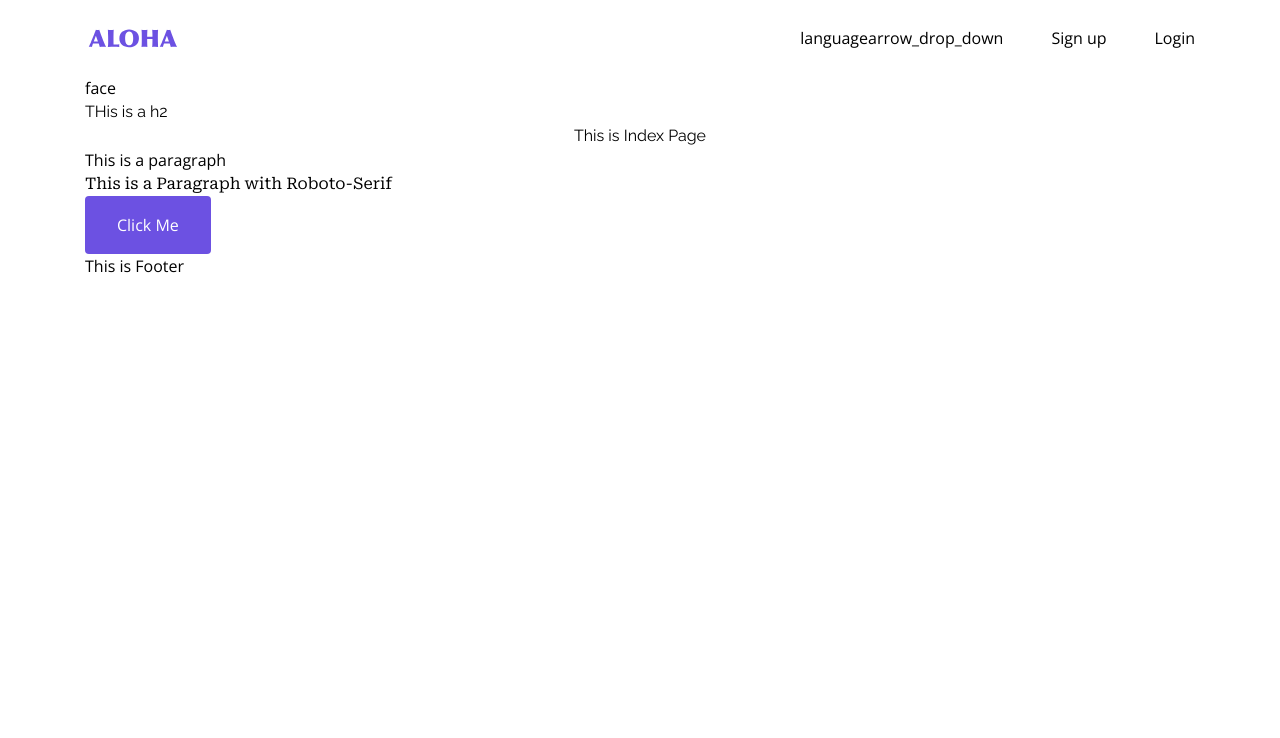
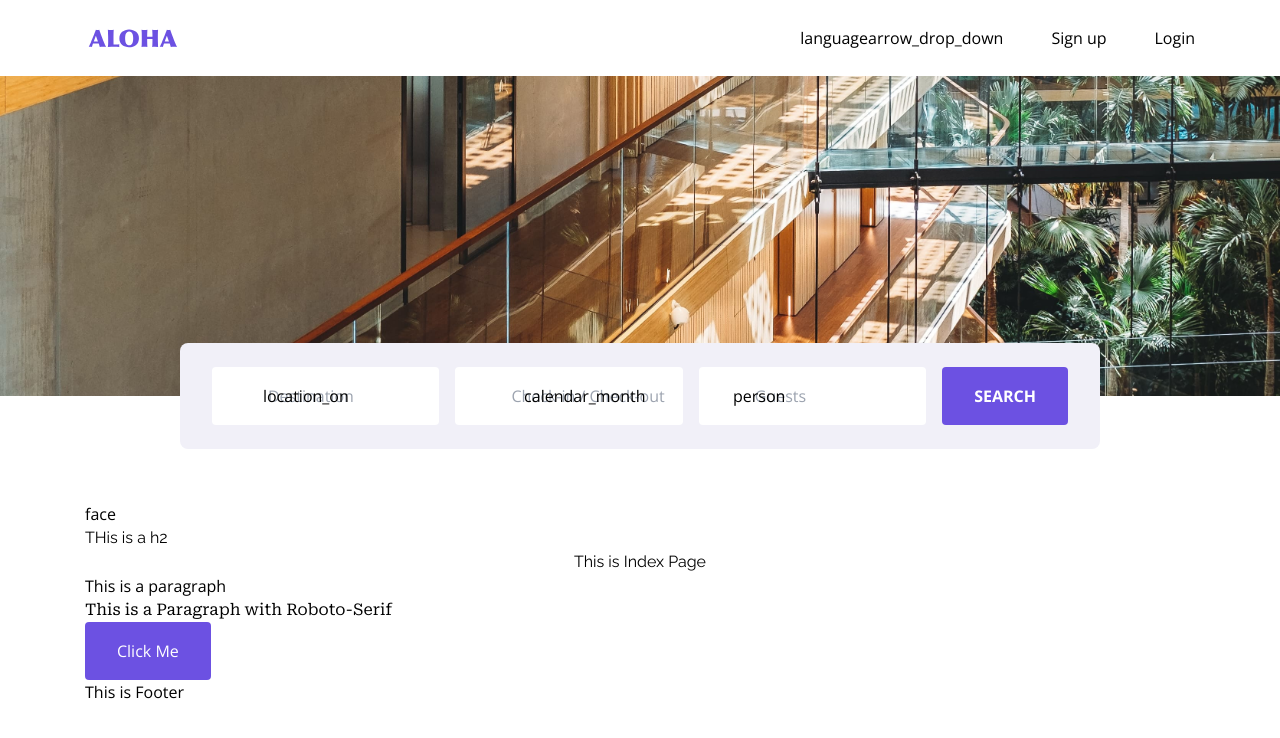
Before and after one commit to Landy510/Booking-website, a React app: page / in a window 1280 px wide. Shown: the top 738 px of the page. Built offline with nearby package versions, Linux system fonts and the light colour scheme; the HTML template or start-up script is replaced by a standard one.

Commit message:
feat: add SearchBar and Banner in Index page

```diff
--- a/src/features/pages/Index/Index.tsx
+++ b/src/features/pages/Index/Index.tsx
@@ -1,5 +1,11 @@
+import Banner from './components/Banner/Banner';
+import SearchBar from './components/SearchBar/SearchBar';
+
 function Index() {
   return (
+    <div>
+      <Banner />
+      <SearchBar />
       <div className="container">
         <span className="material-icons md-24">face</span>
         <h2>THis is a h2</h2>
@@ -8,6 +14,7 @@ function Index() {
         <p className="font-Roboto-Serif">This is a Paragraph with Roboto-Serif</p>
         <button type="button" className="btn-purple">Click Me</button>
       </div>
+    </div>
   );
 }
 
--- /dev/null
+++ b/src/features/pages/Index/components/Banner/Banner.tsx
@@ -0,0 +1,18 @@
+import indexBannerImgUrl from '@/assets/images/index-banner.jpg';
+
+function Banner() {
+  return (
+    <div>
+      <ul className="h-[320px]">
+        <li
+          className="h-full bg-center bg-cover"
+          style={{
+            backgroundImage: `url(${indexBannerImgUrl})`,
+          }}
+        />
+      </ul>
+    </div>
+  );
+}
+
+export default Banner;
--- /dev/null
+++ b/src/features/pages/Index/components/SearchBar/SearchBar.tsx
@@ -0,0 +1,59 @@
+import { FormEvent } from 'react';
+
+function SearchBar() {
+  function handleSubmitEvt(e: FormEvent<HTMLFormElement>) {
+    e.preventDefault();
+  }
+  return (
+    <div className="mx-auto -translate-y-1/2 flex justify-center">
+      <form
+        className="max-w-[57.5rem] w-full bg-purpleLight rounded-[0.5rem] p-[1.5rem] flex flex-col lg:flex-row shrink-0"
+        onSubmit={handleSubmitEvt}
+      >
+        <div className="px-[0.5rem] grow relative">
+          <span className="material-symbols-outlined absolute left-[1rem] top-1/2 translate-x-1/2 -translate-y-1/2">
+            location_on
+          </span>
+          <input
+            type="text"
+            placeholder="Destination"
+            className="w-full h-full pl-[3.5rem]"
+          />
+        </div>
+        <div className="px-[0.5rem] grow relative">
+          <span
+            className="material-symbols-outlined absolute left-[1rem] top-1/2 translate-x-1/2 -translate-y-1/2"
+          >
+            calendar_month
+          </span>
+          <input
+            type="text"
+            placeholder="Check-in / Check-out"
+            className="w-full h-full pl-[3.5rem]"
+          />
+        </div>
+        <div className="px-[0.5rem] grow relative">
+          <span className="material-symbols-outlined absolute left-[1rem] top-1/2 translate-x-1/2 -translate-y-1/2">
+            person
+          </span>
+          <input
+            type="text"
+            placeholder="Guests"
+            className="w-full h-full pl-[3.5rem]"
+          />
+        </div>
+
+        <div className="px-[0.5rem]">
+          <button
+            type="submit"
+            className="btn-purple font-bold"
+          >
+            SEARCH
+          </button>
+        </div>
+      </form>
+    </div>
+  );
+}
+
+export default SearchBar;
--- a/tailwind.config.js
+++ b/tailwind.config.js
@@ -9,6 +9,7 @@ export default {
       black: 'rgba(0, 0, 0, 1)',
       grey: 'rgba(0, 0, 0, 0.6)',
       purple: 'rgba(108, 81, 226, 1)',
+      purpleLight: 'rgba(241, 240, 248, 1)',
     },
     screens: {
       sm: '360px',
```
Also changed, not shown: src/assets/images/index-banner.jpg (added). Lines whose indentation alone changed are shown as unchanged.
